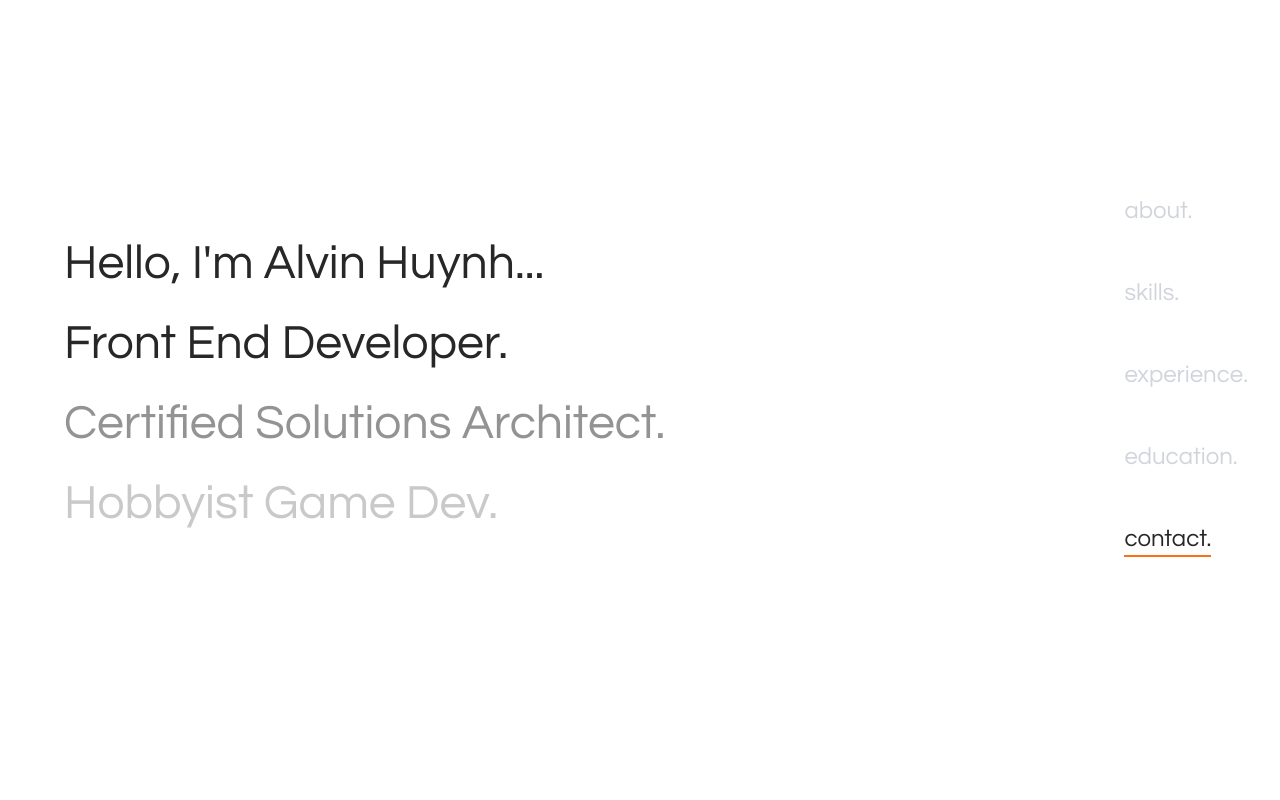
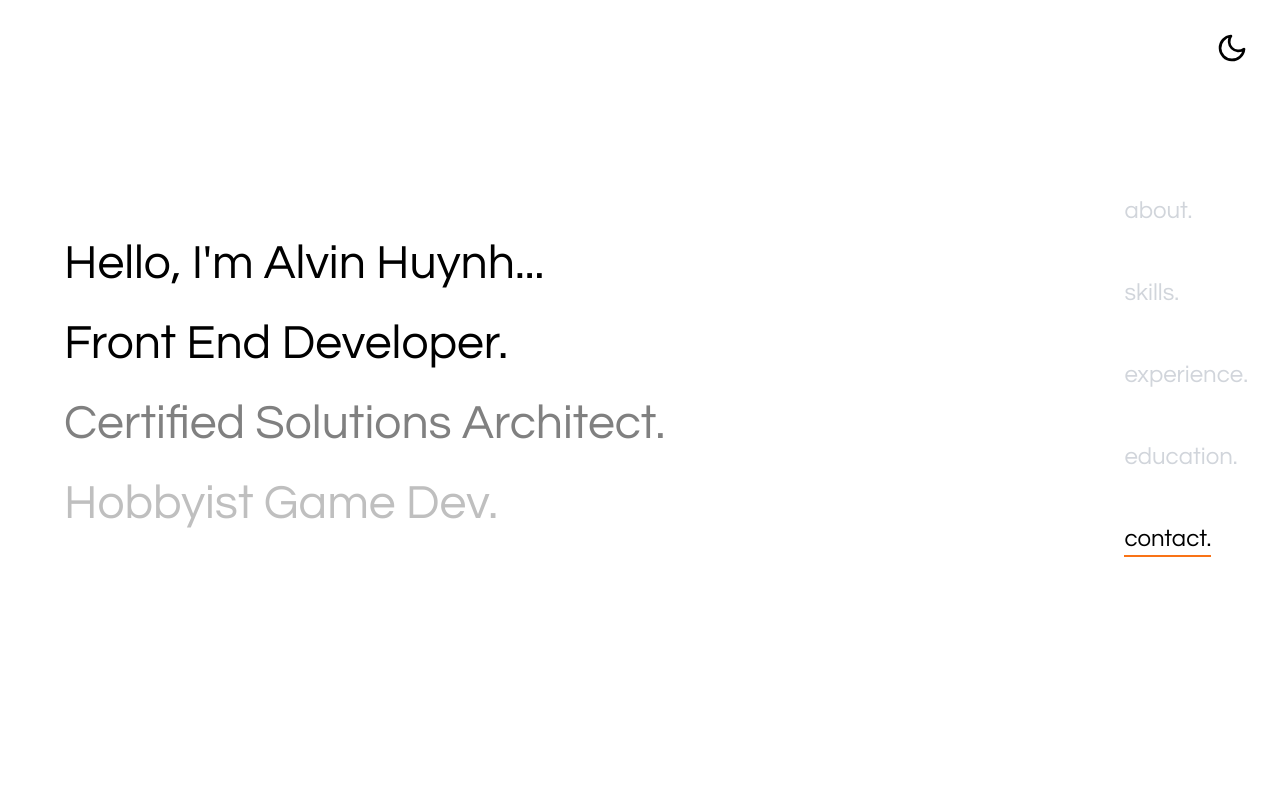
Before and after one commit to ahuynh15/personal-site, a Next.js app: page / in a window 1280 px wide. Shown: the top 800 px of the page. Built offline with nearby package versions, Linux system fonts and the light colour scheme.

Commit message:
initial dark mode styling

```diff
--- a/src/components/AboutPageWrapper/TextCarousel/TextCarousel.js
+++ b/src/components/AboutPageWrapper/TextCarousel/TextCarousel.js
@@ -2,8 +2,11 @@ import { useState, useEffect } from 'react';
 import PropTypes from 'prop-types';
 import { motion, LayoutGroup } from 'framer-motion';
 import { useInView } from 'react-intersection-observer';
+import { useSelector } from 'react-redux';
+import { selectDarkMode } from '@/slices/DarkModeSlice';
 
 const TextCarousel = ({ text, displayLimit, startingIndex = 0 }) => {
+  const darkMode = useSelector((state) => selectDarkMode(state));
   const [index, setIndex] = useState(startingIndex % (text.length * 2));
 
   // Calculate how many lines need to be displayed
@@ -42,11 +45,19 @@ const TextCarousel = ({ text, displayLimit, startingIndex = 0 }) => {
     return lines;
   };
 
+  const calculateRgb = (index, darkMode) => {
+    if (darkMode) {
+      return 255 / Math.pow(2, index);
+    } else {
+      return 255 - 255 / Math.pow(2, index);
+    }
+  };
+
   return (
     <LayoutGroup id="text-carousel">
       <div className="text-carousel flex flex-col" ref={ref}>
         {getLines().map((line, index) => {
-          const rgb = 39 + (216 - 216 / Math.pow(2, index));
+          const rgb = calculateRgb(index, darkMode);
           const id = `${line.text} ${line.index}`;
 
           return (
--- /dev/null
+++ b/src/components/Common/DarkModeToggle/DarkModeToggle.js
@@ -0,0 +1,24 @@
+import { selectDarkMode, setDarkMode } from '@/slices/DarkModeSlice';
+import { useSelector, useDispatch } from 'react-redux';
+import { MoonIcon, SunIcon } from '../Icons';
+
+const DarkModeToggle = () => {
+  const dispatch = useDispatch();
+  const darkMode = useSelector((state) => selectDarkMode(state));
+
+  const toggleDarkMode = () => {
+    dispatch(setDarkMode(!darkMode));
+  };
+
+  return (
+    <>
+      <button onClick={() => toggleDarkMode()}>
+        {darkMode ? <SunIcon /> : <MoonIcon />}
+      </button>
+    </>
+  );
+};
+
+DarkModeToggle.propTypes = {};
+
+export default DarkModeToggle;
--- /dev/null
+++ b/src/components/Common/DarkModeToggle/index.js
@@ -0,0 +1,3 @@
+import DarkModeToggle from './DarkModeToggle';
+
+export { DarkModeToggle };
--- /dev/null
+++ b/src/components/Common/Icons/MoonIcon.js
@@ -0,0 +1,27 @@
+import PropTypes from 'prop-types';
+
+const MoonIcon = ({ size = 32, color = 'currentColor' }) => {
+  return (
+    <svg
+      xmlns="http://www.w3.org/2000/svg"
+      width={size}
+      height={size}
+      viewBox="0 0 24 24"
+      fill="none"
+      stroke={color}
+      stroke-width="2"
+      stroke-linecap="round"
+      stroke-linejoin="round"
+      class="feather feather-moon"
+    >
+      <path d="M21 12.79A9 9 0 1 1 11.21 3 7 7 0 0 0 21 12.79z"></path>
+    </svg>
+  );
+};
+
+MoonIcon.propTypes = {
+  size: PropTypes.number,
+  color: PropTypes.string,
+};
+
+export default MoonIcon;
--- /dev/null
+++ b/src/components/Common/Icons/SunIcon.js
@@ -0,0 +1,35 @@
+import PropTypes from 'prop-types';
+
+const SunIcon = ({ size = 32, color = 'currentColor' }) => {
+  return (
+    <svg
+      xmlns="http://www.w3.org/2000/svg"
+      width={size}
+      height={size}
+      viewBox="0 0 24 24"
+      fill="none"
+      stroke={color}
+      stroke-width="2"
+      stroke-linecap="round"
+      stroke-linejoin="round"
+      class="feather feather-sun"
+    >
+      <circle cx="12" cy="12" r="5"></circle>
+      <line x1="12" y1="1" x2="12" y2="3"></line>
+      <line x1="12" y1="21" x2="12" y2="23"></line>
+      <line x1="4.22" y1="4.22" x2="5.64" y2="5.64"></line>
+      <line x1="18.36" y1="18.36" x2="19.78" y2="19.78"></line>
+      <line x1="1" y1="12" x2="3" y2="12"></line>
+      <line x1="21" y1="12" x2="23" y2="12"></line>
+      <line x1="4.22" y1="19.78" x2="5.64" y2="18.36"></line>
+      <line x1="18.36" y1="5.64" x2="19.78" y2="4.22"></line>
+    </svg>
+  );
+};
+
+SunIcon.propTypes = {
+  size: PropTypes.number,
+  color: PropTypes.string,
+};
+
+export default SunIcon;
--- a/src/components/Common/Icons/index.js
+++ b/src/components/Common/Icons/index.js
@@ -1,5 +1,7 @@
 import XIcon from './XIcon';
 import LinkedInIcon from './LinkedInIcon';
 import LinkIcon from './LinkIcon';
+import MoonIcon from './MoonIcon';
+import SunIcon from './SunIcon';
 
-export { XIcon, LinkedInIcon, LinkIcon };
+export { XIcon, LinkedInIcon, LinkIcon, MoonIcon, SunIcon };
--- a/src/components/Common/Sidebar/Sidebar.js
+++ b/src/components/Common/Sidebar/Sidebar.js
@@ -7,11 +7,13 @@ import { LayoutGroup, motion } from 'framer-motion';
 import Link from 'next/link';
 import resolveConfig from 'tailwindcss/resolveConfig';
 import tailwindConfig from 'tailwindConfig';
+import { selectDarkMode } from '@/slices/DarkModeSlice';
 
 const Sidebar = () => {
   const styleConfig = resolveConfig(tailwindConfig);
   const pageSections = useSelector((state) => selectPageSections(state));
   const currentSection = useSelector((state) => selectCurrentSection(state));
+  const darkMode = useSelector((state) => selectDarkMode(state));
 
   // TODO: Layout projects do not work perfect with sticky components...issue opened on github: https://github.com/framer/motion/issues/1535
 
@@ -25,13 +27,18 @@ const Sidebar = () => {
                 <motion.li
                   className={`${currentSection !== pageSection && 'pb-0.5'}`}
                   animate={{
-                    color:
-                      currentSection !== pageSection
-                        ? styleConfig.theme.colors['gray']['300']
-                        : styleConfig.theme.colors['black'],
+                    color: darkMode
+                      ? currentSection !== pageSection
+                        ? styleConfig.theme.colors['gray']['700']
+                        : styleConfig.theme.colors['white']
+                      : currentSection !== pageSection
+                      ? styleConfig.theme.colors['gray']['300']
+                      : styleConfig.theme.colors['black'],
                   }}
                   whileHover={{
-                    color: styleConfig.theme.colors['black'],
+                    color: darkMode
+                      ? styleConfig.theme.colors['white']
+                      : styleConfig.theme.colors['black'],
                   }}
                 >
                   <Link href={`#${pageSection}`}>{`${pageSection}.`}</Link>
--- a/src/components/Common/index.js
+++ b/src/components/Common/index.js
@@ -1,4 +1,5 @@
 export * from './Icons';
 
 /* PLOP_INJECT_EXPORT */
+export * from './DarkModeToggle';
 export * from './Sidebar';
--- a/src/pages/index.js
+++ b/src/pages/index.js
@@ -5,6 +5,7 @@ import { SkillsPageWrapper } from '@/components/SkillsPageWrapper';
 import { ExperiencePageWrapper } from '@/components/ExperiencePageWrapper';
 import { EducationPageWrapper } from '@/components/EducationPageWrapper';
 import { ContactPageWrapper } from '@/components/ContactPageWrapper';
+import { DarkModeToggle } from '@/components/Common/DarkModeToggle';
 
 export default function Home() {
   return (
@@ -15,7 +16,12 @@ export default function Home() {
         <link rel="icon" href="/favicon.ico" />
       </Head>
 
-      <main className="flex h-full text-black">
+      <main className="flex h-full bg-white text-black dark:bg-black dark:text-white">
+        {/* Fixed Dark Mode Toggle */}
+        <div className="fixed top-8 right-8 z-10">
+          <DarkModeToggle />
+        </div>
+
         {/* Content */}
         <div className="mx-16 grow">
           <div id="about" className="h-screen">
--- /dev/null
+++ b/src/slices/DarkModeSlice.js
@@ -0,0 +1,19 @@
+import { createSlice } from '@reduxjs/toolkit';
+
+const DarkModeSlice = createSlice({
+  name: 'darkMode',
+  initialState: {
+    enabled: false,
+  },
+  reducers: {
+    setDarkMode: (state, action) => {
+      state.enabled = action.payload;
+    },
+  },
+});
+
+export const selectDarkMode = (state) => state.darkMode.enabled;
+
+export const { setDarkMode } = DarkModeSlice.actions;
+
+export default DarkModeSlice.reducer;
--- a/src/store/index.js
+++ b/src/store/index.js
@@ -1,3 +1,4 @@
+import DarkModeReducer from '@/slices/DarkModeSlice';
 import EducationReducer from '@/slices/EducationSlice';
 import ExperiencesReducer from '@/slices/ExperiencesSlice';
 import SidebarReducer from '@/slices/SidebarSlice';
@@ -9,5 +10,6 @@ export default configureStore({
     experiences: ExperiencesReducer,
     education: EducationReducer,
     sidebar: SidebarReducer,
+    darkMode: DarkModeReducer,
   },
 });
--- a/tailwind.config.js
+++ b/tailwind.config.js
@@ -4,9 +4,6 @@ module.exports = {
   content: ['./src/**/*.{js,jsx,ts,tsx}'],
   theme: {
     extend: {
-      colors: {
-        black: '#272727',
-      },
       fontFamily: {
         sans: ['Questrial', ...defaultTheme.fontFamily.sans],
       },
```
